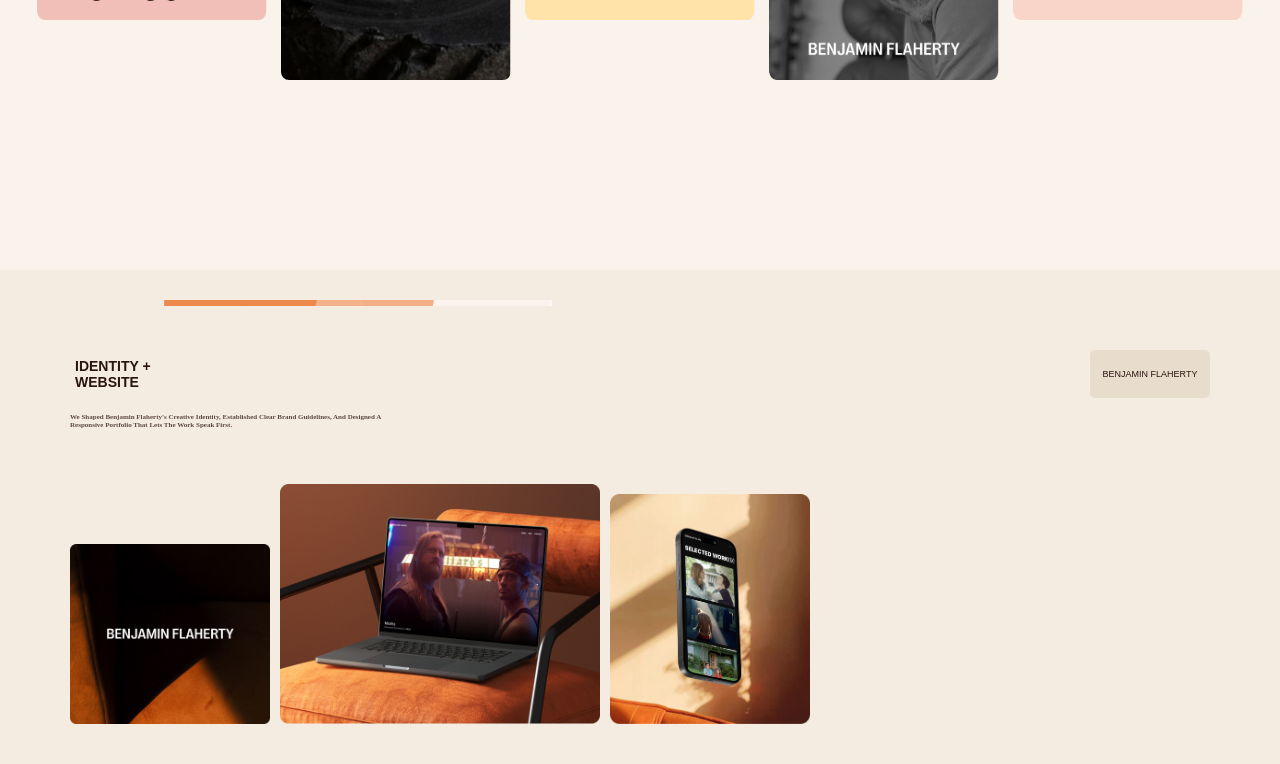
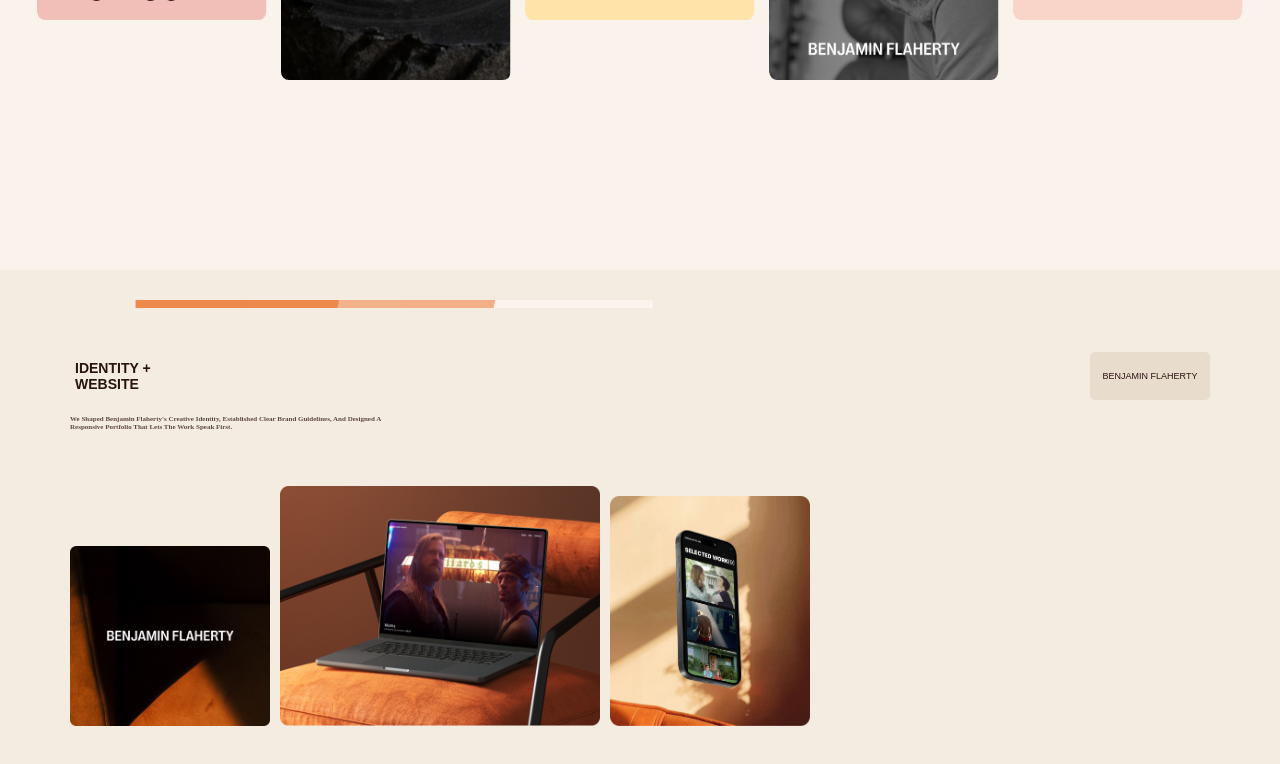
Before and after one commit to annaskhan-dev/RCHYstudio, a React (Vite) app: page / in a window 1280 px wide. Shown: the part 2476-3240 px from the top of the page. Built offline with nearby package versions, Linux system fonts and the light colour scheme.

Commit message:
adding things

```diff
--- a/src/components/benjamin.module.css
+++ b/src/components/benjamin.module.css
@@ -12,10 +12,10 @@ body {
 }
 
 .bar {
-  height: 6px;
-  width: 45%;
+  height: 8px;
+  width: 60%;
   border-radius: 0px;
-  margin-left: 70px;
+  margin-left: 10px;
   margin-top: 30px;
 }
 
```
